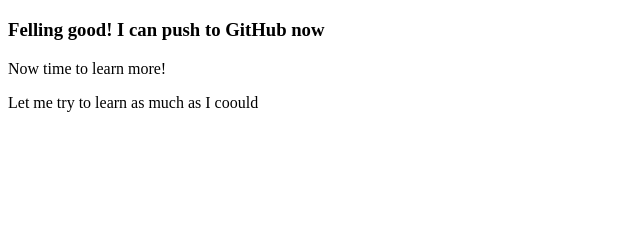
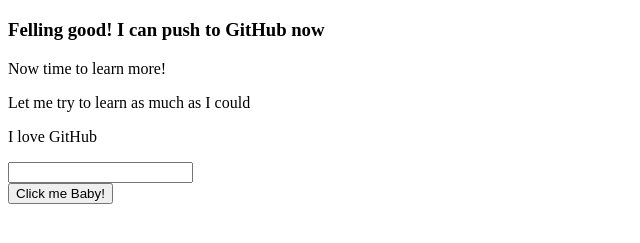
Before and after one commit to mdabualam/my_first_website, a plain HTML site: page index.html in a window 1280 px wide. Shown: the part 61-304 px from the top of the page, without its empty margins (0-640 px from the left). Drawn offline with Linux system fonts and the light colour scheme.

Commit message:
lines added

```diff
--- a/index.html
+++ b/index.html
@@ -7,7 +7,11 @@
     <h1>My first ever website</h1>
     <h3>Felling good! I can push to GitHub now</h3>
     <p>Now time to learn more!</p>
-    <p>Let me try to learn as much as I coould</p>
+    <p>Let me try to learn as much as I could</p>
+    <p>I love GitHub</p>
+    <input type="text">
+    <br>
+    <button>Click me Baby!</button>
 
 
 </body>
```
